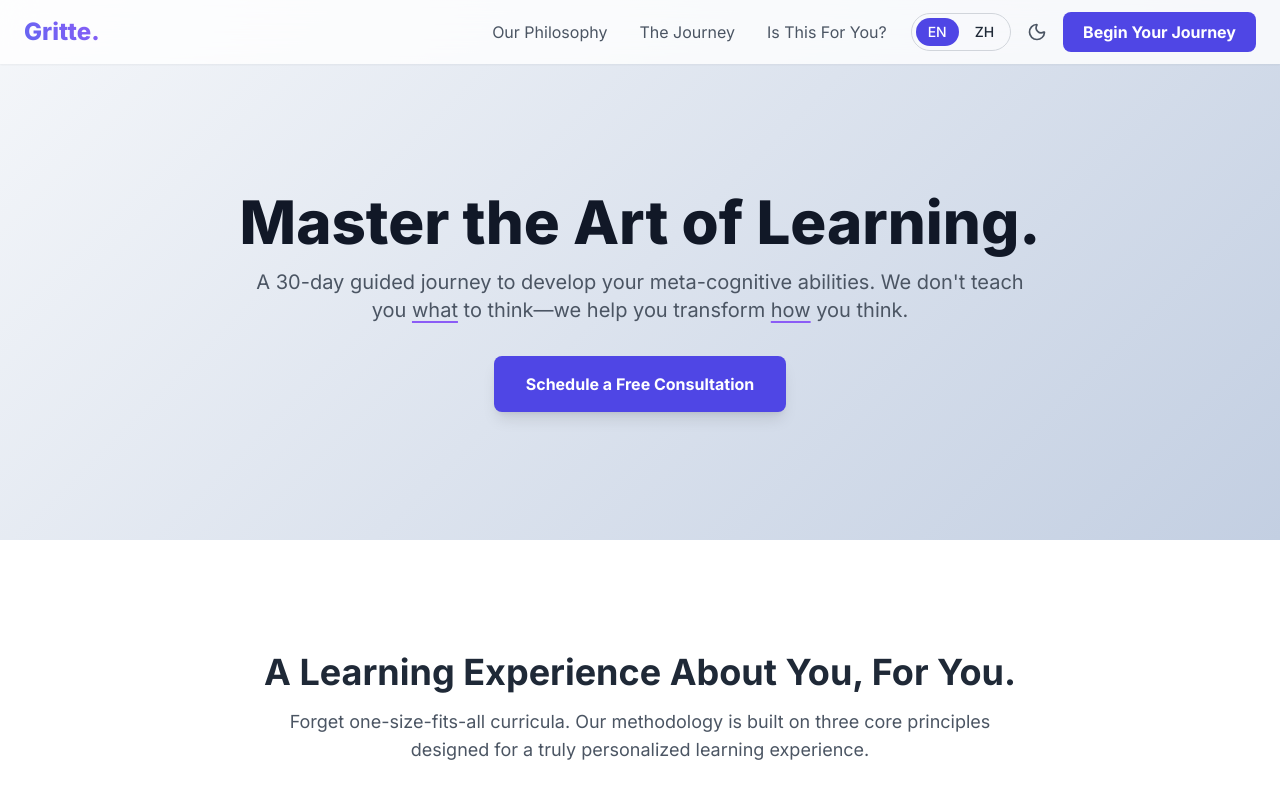
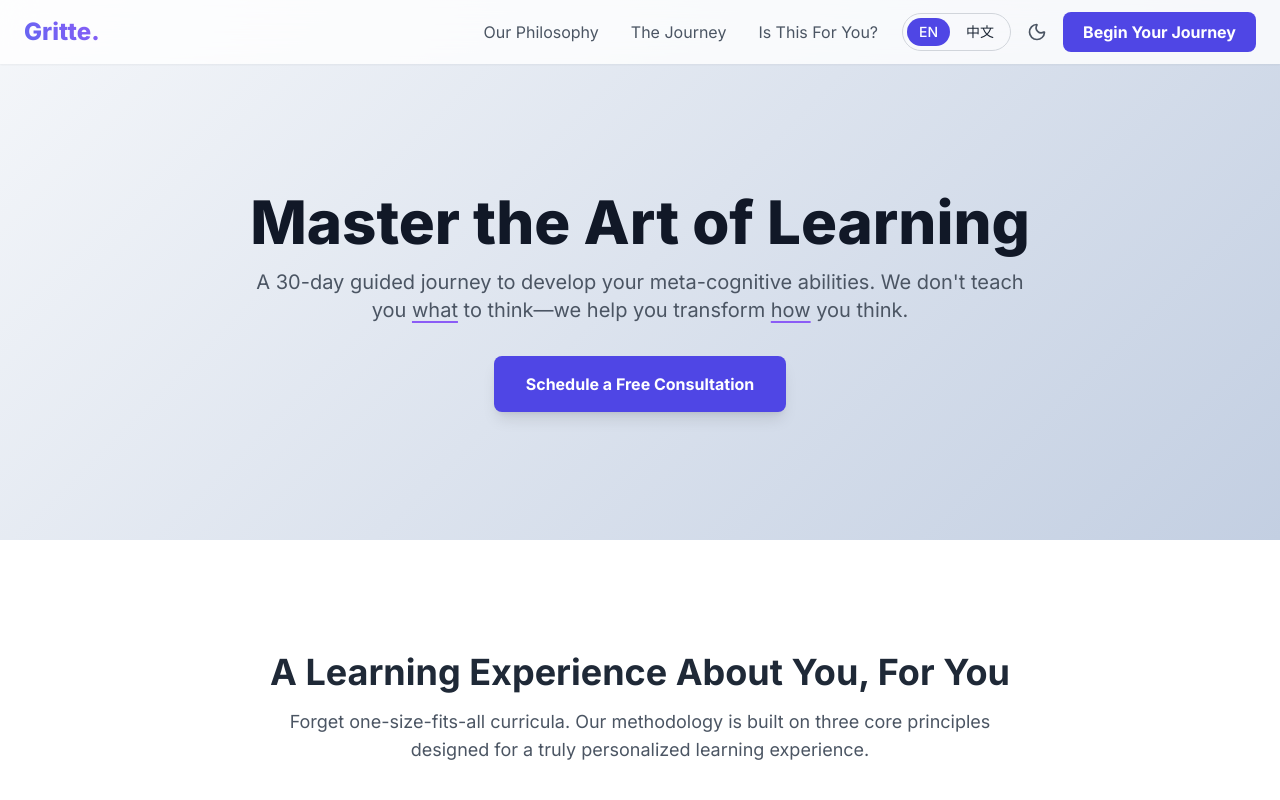
Before and after one commit to MonyeHi/GritteConsultation, a plain HTML site: page index.html in a window 1280 px wide. Shown: the top 800 px of the page. Drawn offline with nearby package versions, Linux system fonts and the light colour scheme.

Commit message:
Update index.html, rephrasing

```diff
--- a/index.html
+++ b/index.html
@@ -80,7 +80,7 @@
                 <!-- Language Switcher -->
                 <div class="flex items-center space-x-1 border border-gray-300 dark:border-gray-600 rounded-full p-1">
                     <button id="lang-en" class="lang-btn text-sm font-medium px-3 py-1 rounded-full transition-colors" data-lang="en">EN</button>
-                    <button id="lang-zh" class="lang-btn text-sm font-medium px-3 py-1 rounded-full transition-colors" data-lang="zh">ZH</button>
+                    <button id="lang-zh" class="lang-btn text-sm font-medium px-3 py-1 rounded-full transition-colors" data-lang="zh">中文</button>
                 </div>
 
                 <!-- Dark Mode Toggle -->
@@ -112,8 +112,8 @@
         <!-- Hero Section -->
         <section class="hero-gradient pt-32 pb-20 md:pt-48 md:pb-32 text-center dark:bg-gray-800">
             <div class="container mx-auto px-6">
-                <h1 class="text-4xl md:text-6xl font-extrabold text-gray-900 dark:text-white leading-tight mb-4" data-key="hero_title">Master the Art of Learning.</h1>
-                <p class="text-lg md:text-xl text-gray-600 dark:text-gray-300 max-w-3xl mx-auto mb-8" data-key="hero_subtitle">A 30-day guided journey to develop your meta-cognitive abilities. We don't teach you *what* to think—we help you transform *how* you think.</p>
+                <h1 class="text-4xl md:text-6xl font-extrabold text-gray-900 dark:text-white leading-tight mb-4" data-key="hero_title">Master the Art of Learning</h1>
+                <p class="text-lg md:text-xl text-gray-600 dark:text-gray-300 max-w-3xl mx-auto mb-8" data-key="hero_subtitle">A 30-day guided journey to develop your meta-cognitive abilities. We don't teach you what to think—we help you transform how you think.</p>
                 <a href="#contact" class="bg-indigo-600 text-white font-bold py-4 px-8 rounded-lg hover:bg-indigo-700 transition-transform transform hover:scale-105 inline-block shadow-lg" data-key="hero_cta">
                     Schedule a Free Consultation
                 </a>
@@ -239,10 +239,10 @@
                     nav_journey_mobile: "The Journey",
                     nav_is_this_for_you_mobile: "Is This For You?",
                     nav_begin_journey_mobile: "Begin Your Journey",
-                    hero_title: "Master the Art of Learning.",
+                    hero_title: "Master the Art of Learning",
                     hero_subtitle: "A 30-day guided journey to develop your meta-cognitive abilities. We don't teach you <span class='highlight-underline'>what</span> to think—we help you transform <span class='highlight-underline'>how</span> you think.",
                     hero_cta: "Schedule a Free Consultation",
-                    philosophy_title: "A Learning Experience About You, For You.",
+                    philosophy_title: "A Learning Experience About You, For You",
                     philosophy_subtitle: "Forget one-size-fits-all curricula. Our methodology is built on three core principles designed for a truly personalized learning experience.",
                     pillar1_title: "Your Experience is the Curriculum",
                     pillar1_desc: "We use your questions, projects, and challenges as the source material. Learning is built from your lived experience, making every insight relevant and immediately applicable.",
@@ -283,12 +283,12 @@
                     hero_title: "掌握学习的艺术",
                     hero_subtitle: "一场为期30天的引导式旅程，旨在发展你的元认知能力。我们不教你<span class='highlight-underline'>思考什么</span>——我们助你升级你的<span class='highlight-underline'>思考之道</span>。",
                     hero_cta: "预约免费咨询",
-                    philosophy_title: "一门真正为你而设的个性化学习体验",
-                    philosophy_subtitle: "告别千篇一律的课程。我们的方法建立在三个核心原则之上，旨在创造真正个性化的学习体验。",
+                    philosophy_title: "一场真正为你而设的个性化学习体验升级旅程",
+                    philosophy_subtitle: "告别千篇一律。我们的方法建立在三个核心原则之上，旨在创造真正个性化的学习体验。",
                     pillar1_title: "你的经验是课程",
                     pillar1_desc: "我们将你的问题、项目和挑战作为学习的原始素材。知识从你的亲身经历中生长出来，让每一个见解都与你息息相关。",
                     pillar2_title: "一个安全的深度学习空间",
-                    pillar2_desc: "你的私人日记是一个思想的秘密工坊——一个“过渡空间”，让你在没有压力或评判的情况下，连接思想，并精进你的思维过程。",
+                    pillar2_desc: "你的日志是一个思想的秘密工坊——一个“过渡空间”，让你在没有压力或评判的情况下，连接思想，并精进你的思维过程。",
                     pillar3_title: "无负担的专业指导",
                     pillar3_desc: "我们的专家是你的后盾和护盾。他们在幕后进行繁复的分析工作，将复杂的概念提炼成简单、温和且可操作的指导。",
                     journey_title: "你的30天学习之旅",
```
